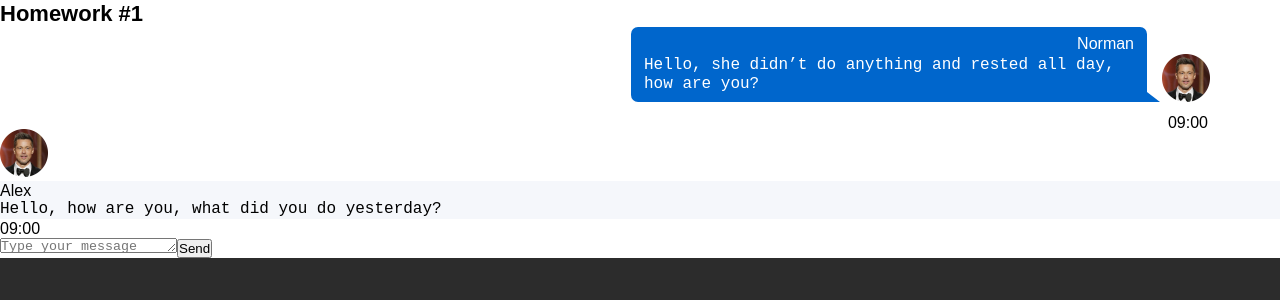
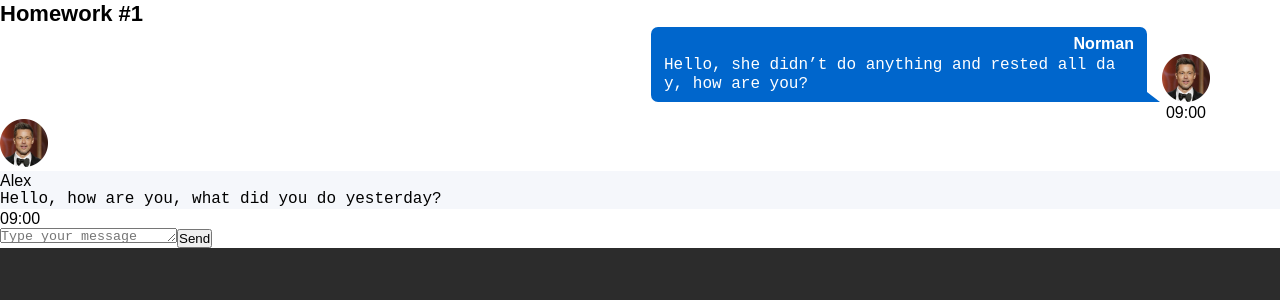
Before and after one commit to IJTINK7/hws-from-ignat, a React (Create React App) app: page / in a window 1280 px wide. Shown: the top 300 px of the page. Built offline with nearby package versions, Linux system fonts and the light colour scheme.

Commit message:
Changing styles

```diff
--- a/src/s2-homeworks/hw01/message/Message.module.css
+++ b/src/s2-homeworks/hw01/message/Message.module.css
@@ -19,10 +19,12 @@
     flex-direction: column;
     max-width: 530px;
     background: #0066CC;
-    border-radius: 7px 7px 0 7px;;
+    border-radius: 7px 7px 0 7px;
     margin-right: 15px;
     height: 100%;
     position: relative;
+    white-space: normal;
+    word-break: break-all;
 }
 
 .text:after {
@@ -39,6 +41,7 @@
     display: flex;
     justify-content: flex-end;
     color: #FFFFFF;
+    font-weight: 700;
     margin: 7px 13px 3px;
 }
 
@@ -47,7 +50,7 @@
     margin-bottom: 8px;
     margin-left: 13px;
     margin-right: 13px;
-    max-width: 490px;
+    max-width: 470px;
     height: 100%;
     white-space: pre-wrap;
 }
@@ -57,6 +60,6 @@
     justify-content: flex-end;
     size: 10px;
     line-height: 12px;
-    margin-right: 2px;
-    margin-top: 15px;
+    margin-right: 4px;
+    margin-top: 5px;
 }
```
